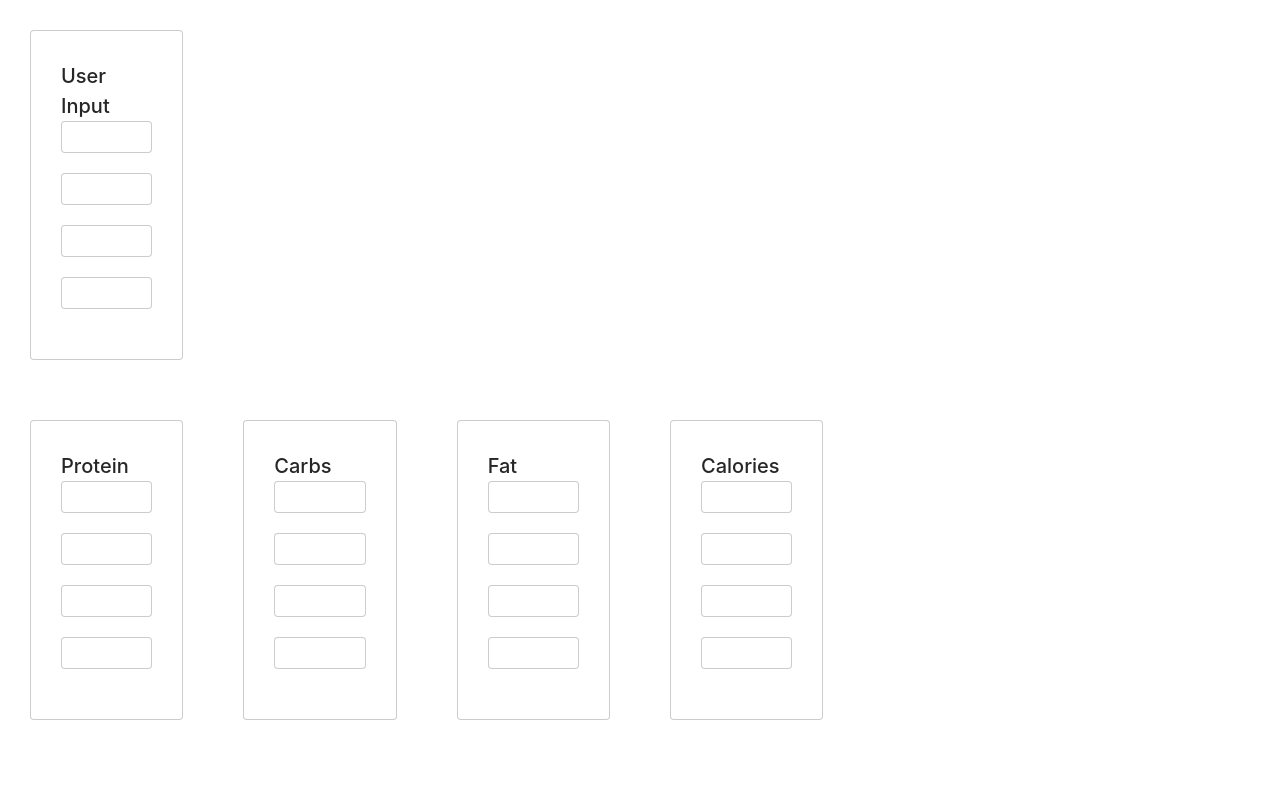
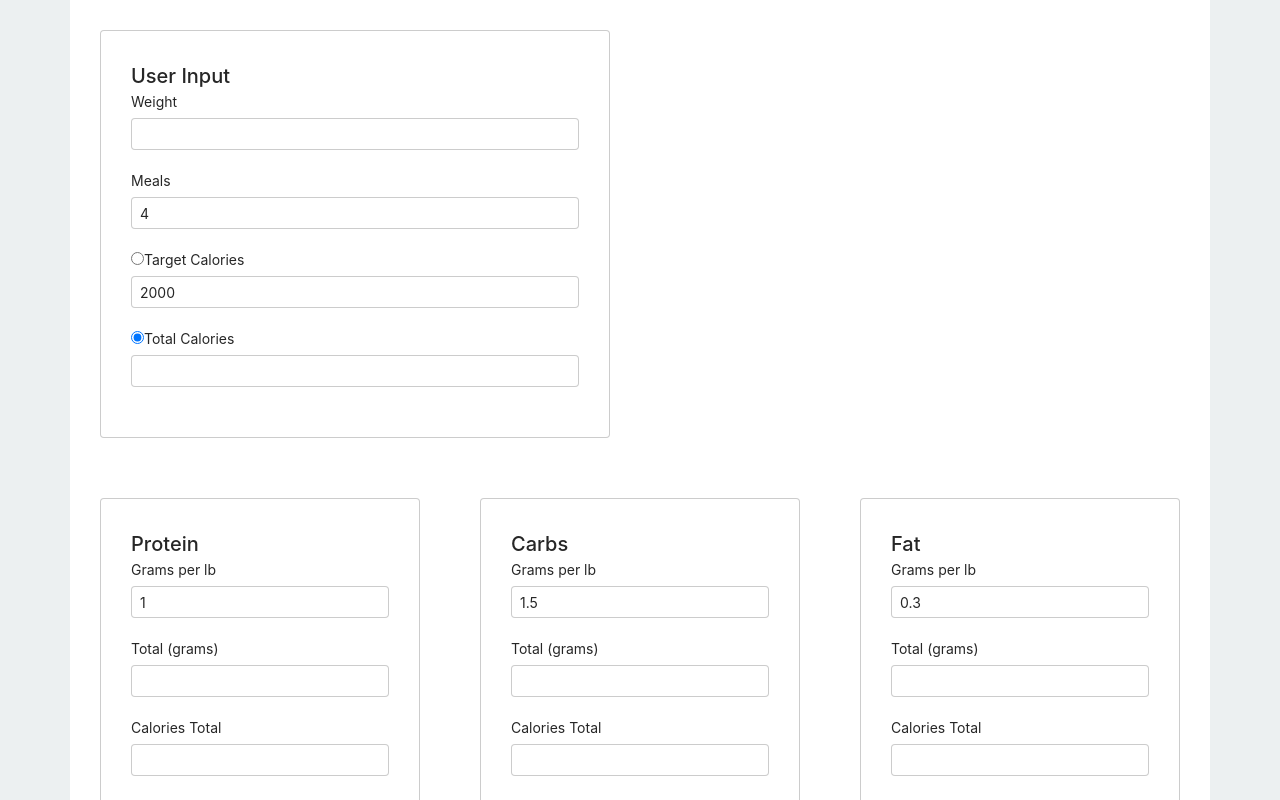
Before and after one commit to stardustsuperwizard/MyMacroApp, a plain HTML site: page index.html in a window 1280 px wide. Drawn offline with Linux system fonts and the light colour scheme.

Commit message:
BIG Update

```diff
--- a/index.html
+++ b/index.html
@@ -16,32 +16,37 @@
     <!-- Halfmoon CSS -->
     <link href="css/halfmoon-variables.min.css" rel="stylesheet" />
 </head>
-<body class="with-custom-webkit-scrollbars with-custom-css-scrollbars">
+<body class="with-custom-webkit-scrollbars with-custom-css-scrollbars bg-light">
     <!-- Modals -->
 
     <!-- Content -->
     <div class="page-wrapper">
         <div class="content-wrapper">
-            <div class="container-fluid">
-
+            <div class="container-md bg-white">
                 <div class="row">
-                    <div class="col-md-6 col-lg-4 col-xl-2 mw-full">
+                    <div class="col-sm-6">
                         <div class="card">
                             <div class="card-title">
                                 User Input
                             </div>
                             <form>
                                 <div class="form-row">
-                                    <input type="text" class="form-control">
+                                    <label for="myBodyWeight">Weight</label>
+                                    <input type="number" min="1" step="1" class="form-control" id="myBodyWeight">
                                 </div>
                                 <div class="form-row">
-                                    <input type="text" class="form-control">
+                                    <label for="myMeals">Meals</label>
+                                    <input type="number" value="4" min="0" class="form-control" id="myMeals">
                                 </div>
                                 <div class="form-row">
-                                    <input type="text" class="form-control">
+                                    <label for="mycalories">
+                                    <input type="radio" name="calculatorType" id="selectTargetCalories">Target Calories</label>
+                                    <input type="number" value="2000" min="0" value="0" min="0" class="form-control" id="myCalories">
                                 </div>
                                 <div class="form-row">
-                                    <input type="text" class="form-control">
+                                    <label for="selectTotalCalories">
+                                    <input type="radio" checked="checked" name="calculatorType" id="selectTotalCalories">Total Calories</label>
+                                    <input type="text" class="form-control" id="totalCalories">
                                 </div>
                             </form>
                         </div>
@@ -49,89 +54,91 @@
                 </div>
 
                 <div class="row">
-                    <div class="col-md-6 col-lg-4 col-xl-2 mw-full">
+                    <div class="col-sm-6 col-md-4">
                         <div class="card">
                             <div class="card-title">
                                 Protein
                             </div>
                             <form>
                                 <div class="form-row">
-                                    <input type="text" class="form-control">
+                                    <label for="proteinPerPound">Grams per lb</label>
+                                    <input type="number" value="1" min="0.3" max="5.0" step="0.1" class="form-control" id="proteinPerPound">
                                 </div>
                                 <div class="form-row">
-                                    <input type="text" class="form-control">
+                                    <label for="proteinTotal">Total (grams)</label>
+                                    <input type="text" class="form-control" id="proteinTotal">
                                 </div>
                                 <div class="form-row">
-                                    <input type="text" class="form-control">
+                                    <label for="proteinCalories">Calories Total</label>
+                                    <input type="text" class="form-control" id="proteinCalories">
                                 </div>
                                 <div class="form-row">
-                                    <input type="text" class="form-control">
+                                    <label for="proteinCaloriesPerMeal">Calories per Meal</label>
+                                    <input type="text" class="form-control" id="proteinCaloriesPerMeal">
+                                </div>
+                                <div class="form-row">
+                                    <label for="proteinGramsPerMeal">Grams per Meal</label>
+                                    <input type="text" class="form-control" id="proteinGramsPerMeal">
                                 </div>
                             </form>
                         </div>
                     </div>
 
-                    <div class="col-md-6 col-lg-4 col-xl-2 mw-full">
+                    <div class="col-sm-6 col-md-4">
                         <div class="card">
                             <div class="card-title">
                                 Carbs
                             </div>
                             <form>
                                 <div class="form-row">
-                                    <input type="text" class="form-control">
+                                    <label for="carbsPerPound">Grams per lb</label>
+                                    <input type="number" value="1.5" min="0.3" max="5.0" step="0.1" class="form-control" id="carbsPerPound">
                                 </div>
                                 <div class="form-row">
-                                    <input type="text" class="form-control">
+                                    <label for="carbsTotal">Total (grams)</label>
+                                    <input type="text" class="form-control" id="carbsTotal">
                                 </div>
                                 <div class="form-row">
-                                    <input type="text" class="form-control">
+                                    <label for="carbsCalories">Calories Total</label>
+                                    <input type="text" class="form-control" id="carbsCalories">
                                 </div>
                                 <div class="form-row">
-                                    <input type="text" class="form-control">
+                                    <label for="carbsCaloriesPerMeal">Calories per Meal</label>
+                                    <input type="text" class="form-control" id="carbsCaloriesPerMeal">
+                                </div>
+                                <div class="form-row">
+                                    <label for="carbsGramsPerMeal">Grams per Meal</label>
+                                    <input type="text" class="form-control" id="carbsGramsPerMeal">
                                 </div>
                             </form>
                         </div>
                     </div>
 
-                    <div class="col-md-6 col-lg-4 col-xl-2 mw-full">
+                    <div class="col-sm-6 col-md-4">
                         <div class="card">
                             <div class="card-title">
                                 Fat
                             </div>
                             <form>
                                 <div class="form-row">
-                                    <input type="text" class="form-control">
+                                    <label for="fatPerPound">Grams per lb</label>
+                                    <input type="number" value="0.3" max="5.0" step="0.1" class="form-control" id="fatPerPound">
                                 </div>
                                 <div class="form-row">
-                                    <input type="text" class="form-control">
+                                    <label for="fatTotal">Total (grams)</label>
+                                    <input type="text" class="form-control" id="fatTotal">
                                 </div>
                                 <div class="form-row">
-                                    <input type="text" class="form-control">
+                                    <label for="fatCalories">Calories Total</label>
+                                    <input type="text" class="form-control" id="fatCalories">
                                 </div>
                                 <div class="form-row">
-                                    <input type="text" class="form-control">
-                                </div>
-                            </form>
-                        </div>
-                    </div>
-
-                    <div class="col-md-6 col-lg-4 col-xl-2 mw-full">
-                        <div class="card">
-                            <div class="card-title">
-                                Calories
-                            </div>
-                            <form>
-                                <div class="form-row">
-                                    <input type="text" class="form-control">
+                                    <label for="fatCaloriesPerMeal">Calories per Meal</label>
+                                    <input type="text" class="form-control" id="fatCaloriesPerMeal">
                                 </div>
                                 <div class="form-row">
-                                    <input type="text" class="form-control">
-                                </div>
-                                <div class="form-row">
-                                    <input type="text" class="form-control">
-                                </div>
-                                <div class="form-row">
-                                    <input type="text" class="form-control">
+                                    <label for="fatGramsPerMeal">Grams per Meal</label>
+                                    <input type="text" class="form-control" id="fatGramsPerMeal">
                                 </div>
                             </form>
                         </div>
@@ -142,16 +149,20 @@
         </div>
     </div>
 
+    <!-- Macro Calculator -->
+    <script src="js/macro-calculator.js"></script>
+
     <!-- Halfmoon JS -->
     <script src="js/halfmoon.min.js"></script>
 
     <!-- Service Worker -->
     <script>
         if('serviceWorker' in navigator) {
-            navigator.serviceWorker.register('/serviceworker.js')
-                .then(function() {
-                    console.log('Service Worker Registered');
-                });
+            navigator.serviceWorker.register('/serviceworker.js').then(function(registration) {
+                console.log('Service Worker: Registration Success');
+            }).catch(function(error) {
+                console.log('Service Worker: Registration Failure - ' + error);
+            });
         }
     </script>
 
--- a/js/macro-calculator.js
+++ b/js/macro-calculator.js
@@ -56,6 +56,7 @@ function displayResults (event) {
         proteinPerPound = document.getElementById('proteinPerPound').value;
         carbsPerPound = document.getElementById('carbsPerPound').value;
         fatPerPound = document.getElementById('fatPerPound').value;
+        console.log(proteinPerPound);
     } else if (event.target.id === 'myMeals') {
         myBodyWeight = document.getElementById('myBodyWeight').value;
         myMeals = event.target.value;
```
Also changed, not shown: serviceworker.js (+17 -7 lines).
